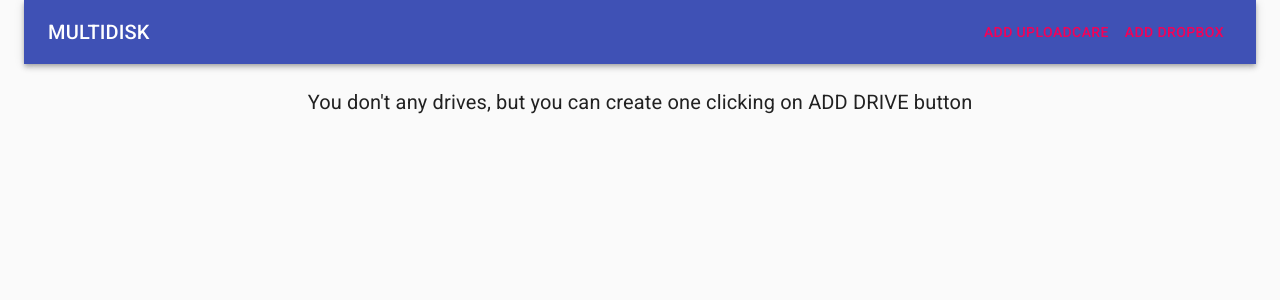
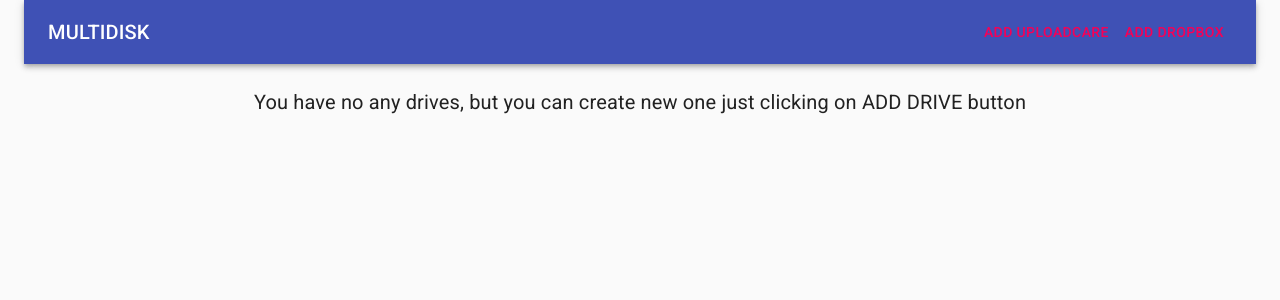
Before and after one commit to sergeyt/multidisk, a Next.js app: page / in a window 1280 px wide. Shown: the top 300 px of the page. Built offline with nearby package versions, Linux system fonts and the light colour scheme.

Commit message:
fix typo

```diff
--- a/src/pages/index.tsx
+++ b/src/pages/index.tsx
@@ -14,7 +14,7 @@ export default function Home() {
   if (isEmpty(drives)) {
     return (
       <Placeholder>
-        You don't any drives, but you can create one clicking on ADD DRIVE
+        You have no any drives, but you can create new one just clicking on ADD DRIVE
         button
       </Placeholder>
     );
```
